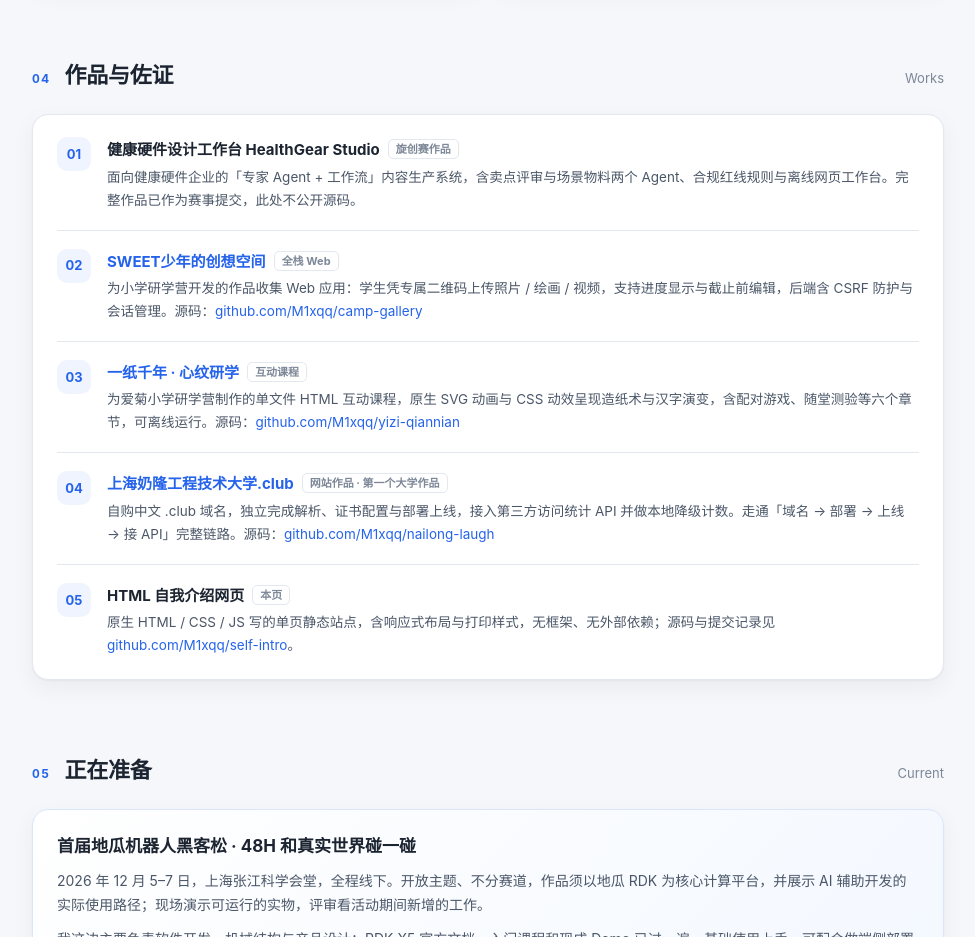
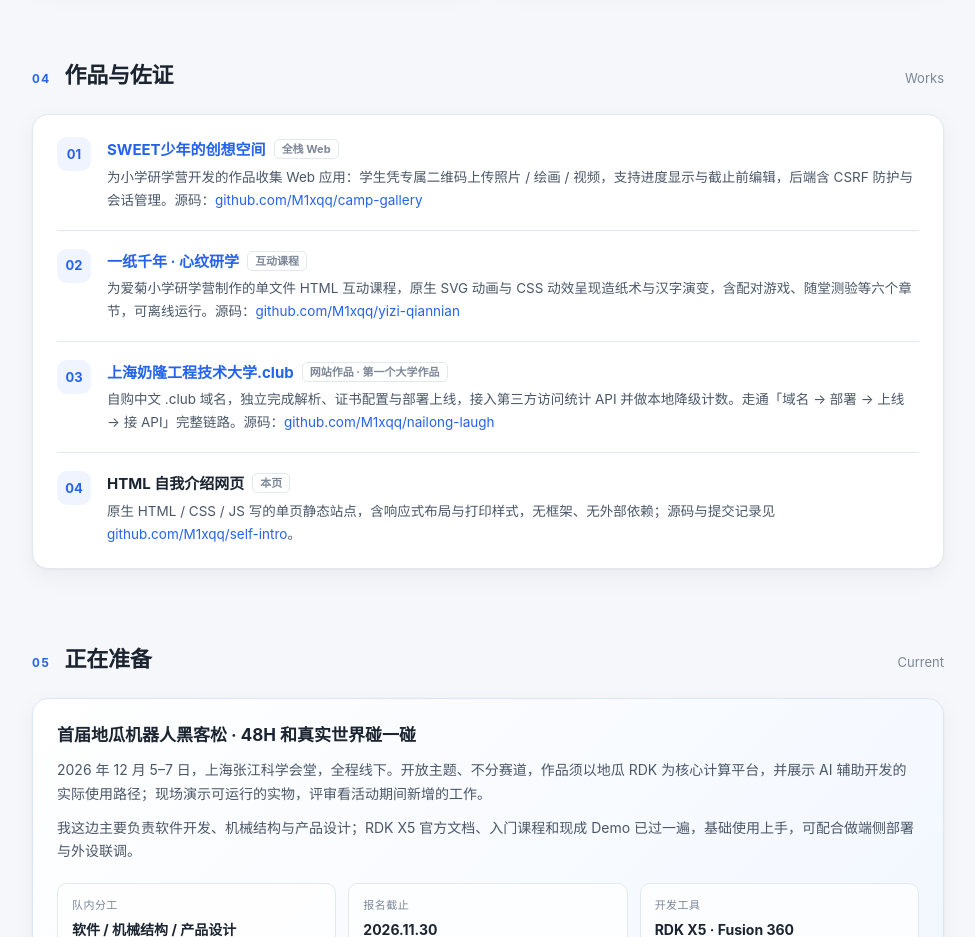
Before and after one commit to M1xqq/self-intro, a plain HTML site: page index.html in a window 1280 px wide. Shown: the part 1700-2637 px from the top of the page, without its empty margins (152-1127 px from the left). Drawn offline with Linux system fonts and the light colour scheme.

Commit message:
docs: 作品区移除健康硬件工作台，聚焦研学营项目

```diff
--- a/index.html
+++ b/index.html
@@ -246,33 +246,26 @@
       <div class="work">
         <div class="work-idx">01</div>
         <div>
-          <div class="work-title">健康硬件设计工作台 HealthGear Studio<span class="work-kind">旋创赛作品</span></div>
-          <div class="work-desc">面向健康硬件企业的「专家 Agent + 工作流」内容生产系统，含卖点评审与场景物料两个 Agent、合规红线规则与离线网页工作台。完整作品已作为赛事提交，此处不公开源码。</div>
-        </div>
-      </div>
-      <div class="work">
-        <div class="work-idx">02</div>
-        <div>
           <div class="work-title"><a href="http://noel-psc.cn:8000" style="color:var(--accent)" target="_blank" rel="noopener">SWEET少年的创想空间</a><span class="work-kind">全栈 Web</span></div>
           <div class="work-desc">为小学研学营开发的作品收集 Web 应用：学生凭专属二维码上传照片 / 绘画 / 视频，支持进度显示与截止前编辑，后端含 CSRF 防护与会话管理。源码：<a href="https://github.com/M1xqq/camp-gallery" style="color:var(--accent)" target="_blank" rel="noopener">github.com/M1xqq/camp-gallery</a></div>
         </div>
       </div>
       <div class="work">
-        <div class="work-idx">03</div>
+        <div class="work-idx">02</div>
         <div>
           <div class="work-title"><a href="https://github.com/M1xqq/yizi-qiannian" style="color:var(--accent)" target="_blank" rel="noopener">一纸千年 · 心纹研学</a><span class="work-kind">互动课程</span></div>
           <div class="work-desc">为爱菊小学研学营制作的单文件 HTML 互动课程，原生 SVG 动画与 CSS 动效呈现造纸术与汉字演变，含配对游戏、随堂测验等六个章节，可离线运行。源码：<a href="https://github.com/M1xqq/yizi-qiannian" style="color:var(--accent)" target="_blank" rel="noopener">github.com/M1xqq/yizi-qiannian</a></div>
         </div>
       </div>
       <div class="work">
-        <div class="work-idx">04</div>
+        <div class="work-idx">03</div>
         <div>
           <div class="work-title"><a href="https://xn--fhqu4y0gz4eixee8i2xip5mcs1ads3d.club" style="color:var(--accent)" target="_blank" rel="noopener">上海奶隆工程技术大学.club</a><span class="work-kind">网站作品 · 第一个大学作品</span></div>
           <div class="work-desc">自购中文 .club 域名，独立完成解析、证书配置与部署上线，接入第三方访问统计 API 并做本地降级计数。走通「域名 → 部署 → 上线 → 接 API」完整链路。源码：<a href="https://github.com/M1xqq/nailong-laugh" style="color:var(--accent)" target="_blank" rel="noopener">github.com/M1xqq/nailong-laugh</a></div>
         </div>
       </div>
       <div class="work">
-        <div class="work-idx">05</div>
+        <div class="work-idx">04</div>
         <div>
           <div class="work-title">HTML 自我介绍网页<span class="work-kind">本页</span></div>
           <div class="work-desc">原生 HTML / CSS / JS 写的单页静态站点，含响应式布局与打印样式，无框架、无外部依赖；源码与提交记录见 <a href="https://github.com/M1xqq/self-intro" style="color:var(--accent)" target="_blank" rel="noopener">github.com/M1xqq/self-intro</a>。</div>
```
